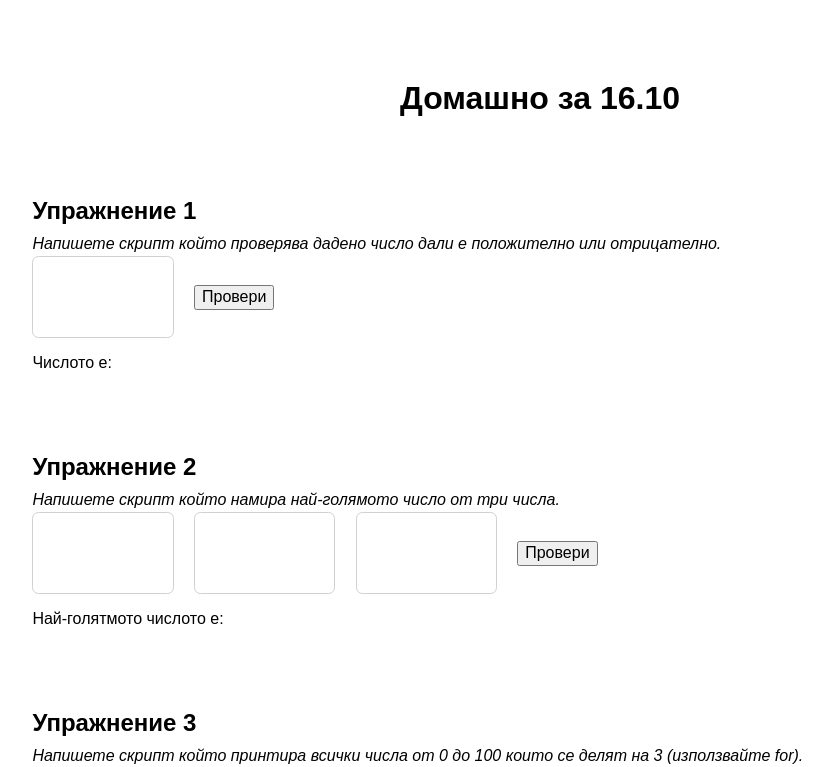
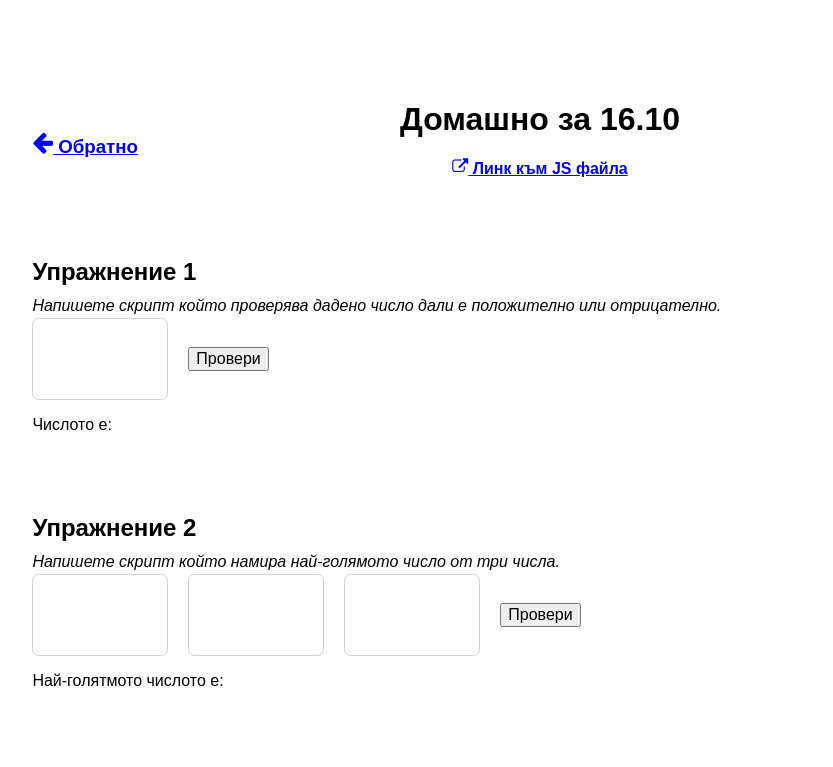
Before and after one commit to 7re3k0/Max_Plus_JavaScript_course, a plain HTML site: page 16_10_HW/index.html in a window 1280 px wide. Shown: the top 767 px of the page, without its empty margins (100-933 px from the left). Drawn offline with nearby package versions, Linux system fonts and the light colour scheme; a small style sheet from the web is missing.

Commit message:
Stylizing and adding propper links

```diff
--- a/16_10_HW/index.html
+++ b/16_10_HW/index.html
@@ -20,8 +20,11 @@
 </head>
 
 <body>
+  <main>
     <header>
+      <h3><a href="/Max_Plus_JavaScript_course"><i class="fa fa-arrow-left" aria-hidden="true"></i> Обратно</a></h3>
       <h1>Домашно за 16.10</h1>
+      <h4><a href="https://github.com/7re3k0/Max_Plus_JavaScript_course/blob/master/16_10_HW/function.js" target="_blank"><i class="fa fa-external-link" aria-hidden="true"></i> Линк към JS файла</a></h4>
     </header>
     <section>
       <h2>Упражнение 1</h2>
@@ -30,7 +33,9 @@
       </blockquote>
       <input id="posNeg">
       <button type="button" onclick="posNegFunction()">Провери</button>
-    <p>Числото е: <blockquote class="outputs" id="posNegOutput"></blockquote></p>
+      <p>Числото е:
+        <blockquote class="outputs" id="posNegOutput"></blockquote>
+      </p>
     </section>
     <section>
       <h2>Упражнение 2</h2>
@@ -41,7 +46,9 @@
       <input class="numval" id="b">
       <input class="numval" id="c">
       <button type="button" onclick="biggestFunction()">Провери</button>
-    <p>Най-голятмото числото е: <blockquote class="outputs" id="biggestOutput"></blockquote></p>
+      <p>Най-голятмото числото е:
+        <blockquote class="outputs" id="biggestOutput"></blockquote>
+      </p>
     </section>
     <section>
       <h2>Упражнение 3</h2>
@@ -49,7 +56,9 @@
         <p>Напишете скрипт който принтира всички числа от 0 до 100 които се делят на 3 (използвайте for).</p>
       </blockquote>
       <button type="button" onclick="divideByThree()">Провери</button>
-    <p>Числата са: <blockquote class="outputs" id="divideByThreeOutput"></blockquote></p>
+      <p>Числата са:
+        <blockquote class="outputs" id="divideByThreeOutput"></blockquote>
+      </p>
     </section>
     <section>
       <h2>Упражнение 4</h2>
@@ -57,14 +66,16 @@
         <p>Напишете скрипт който принтира всички числа от 20 до 0 (използвайте for).</p>
       </blockquote>
       <button type="button" onclick="backwardsCount()">Провери</button>
-    <p>Числата са: <blockquote class="outputs" id="backwardsCountOutput"></blockquote></p>
+      <p>Числата са:
+        <blockquote class="outputs" id="backwardsCountOutput"></blockquote>
+      </p>
     </section>
     <section>
       <h2>Упражнение 5</h2>
       <blockquote>
         <p>Създайте променлива language, която може да приеме стойност например - "es", "de", "en", "bg". Напишете скрипт който казва "Hello world" на различни езици в зависимост от стойността на променливата.</p>
       </blockquote>
-    <select id = "Languages">
+      <select id="Languages">
         <option disabled selected value style="display:none"> -- моля изберете -- </option>
         <option value = "Hola Mundo!">ES</option>
         <option value = "
@@ -74,21 +85,21 @@ Hallo Welt!">DE</option>
 Здравей свят!">BG</option>
     </select>
       <button type="button" onclick="languageCheck()">Провери</button>
-    <p>"Hello World" на <blockquote class="outputs" id="lg" style="margin-right: 16px;"></blockquote><blockquote class="outputs" id="languageCheckOutput"></blockquote></p>
+      <p>"Hello World" на
+        <blockquote class="outputs" id="lg" style="margin-right: 16px;"></blockquote>
+        <blockquote class="outputs" id="languageCheckOutput"></blockquote>
+      </p>
     </section>
     <section>
       <h2>Упражнение 6</h2>
       <blockquote>
-      <p>Напишете скрипт който пише оценка при следните брой точки:<br>
-    от 1 до 60 точки - слаб 2 <br>
-    от 61 до 70 точки - среден 3 <br>
-    от 71 до 80 точки - добър 4 <br>
-    от 81 до 90 точки - много добър 5 <br>
-    от 91 до 100 точки - отличен 6</p>
+        <p>Напишете скрипт който пише оценка при следните брой точки:<br> от 1 до 60 точки - слаб 2 <br> от 61 до 70 точки - среден 3 <br> от 71 до 80 точки - добър 4 <br> от 81 до 90 точки - много добър 5 <br> от 91 до 100 точки - отличен 6</p>
       </blockquote>
       <input id="score">
       <button type="button" onclick="scoreCheck()">Провери</button>
-    <p>Оценката е : <blockquote class="outputs" id="scoreCheckOutput"></blockquote></p>
+      <p>Оценката е :
+        <blockquote class="outputs" id="scoreCheckOutput"></blockquote>
+      </p>
     </section>
     <section>
       <h2>Упражнение 7</h2>
@@ -97,8 +108,11 @@ Hallo Welt!">DE</option>
       </blockquote>
       <input id="monthNum">
       <button type="button" onclick="monthCheck()">Провери</button>
-    <p>Името на месеца е : <blockquote class="outputs" id="monthCheckOutput"></blockquote></p>
+      <p>Името на месеца е :
+        <blockquote class="outputs" id="monthCheckOutput"></blockquote>
+      </p>
     </section>
+  </main>
   <script src="function.js"></script>
 </body>
 
--- a/style.css
+++ b/style.css
@@ -1,30 +1,56 @@
+html, body {
+  height: 100%;
+}
+
 body {
   font-family: sans-serif;
   max-width: 1128px;
   margin: 0 auto;
+  background-color: #f4f5f6;
 }
-h1 {
-  margin-top: 80px;
+
+main {
+  padding: 80px 5%;
+  background-color: white;
+  -webkit-box-shadow: 0px 0px 40px 0px rgba(0, 0, 0, 0.1);
+  -moz-box-shadow: 0px 0px 40px 0px rgba(0, 0, 0, 0.1);
+  box-shadow: 0px 0px 40px 0px rgba(0, 0, 0, 0.1);
+}
+
+header {
   text-align: center;
+  position: relative;
 }
+
+header h4 .fa {
+  font-size: 16px;
+  top: -2px;
+  position: relative;
+}
+
+header h3 {
+  position: absolute;
+  top: 12px;
+  display: block;
+}
+
 nav {
   margin-top: 56px;
 }
+
 nav ul {
   list-style-type: none;
 }
+
 nav ul li {
   padding-bottom: 16px;
   border-bottom: 1px solid #f4f5f6;
 }
-.fa {
+
+nav .fa, header h3 .fa {
   font-size: 24px;
   top: -2px;
   position: relative;
-}
-
-section {
-  margin-left: 5%;
 }
 
 section h2 {
@@ -83,6 +109,11 @@ button {
   margin-right: 16px;
 }
 
+button:focus {
+  background-color: #9b4dca;
+  border-color: #9b4dca;
+}
+
 .outputs {
   background: #f4f5f6;
   font-weight: bold;
```
Also changed, not shown: 18_10_HW/index.html (+4 -1 lines), index.html (+5 -1 lines). Lines whose indentation alone changed are shown as unchanged.
